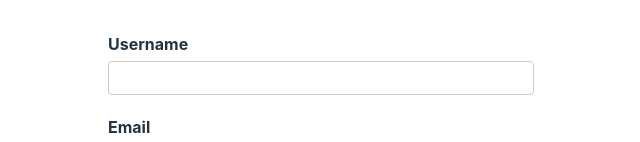
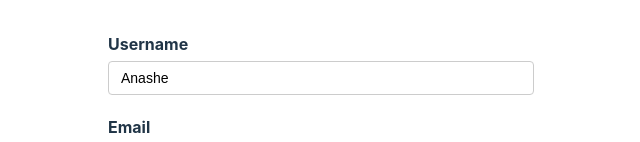
Before and after one commit to mavhezha/React-hook-form, a React (Vite) app: page / in a window 1280 px wide. Shown: the top 142 px of the page, without its empty margins (319-959 px from the left). Built offline with nearby package versions, Linux system fonts and the light colour scheme.

Commit message:
Update 3 files

```diff
--- a/src/App.css
+++ b/src/App.css
@@ -20,7 +20,7 @@ input[type="data"] {
   width: 400px;
   font-size: 14px;
   line-height: 1.428571437;
-  color: #fff;
+  color: #000;
   border-image: none;
   border: 1px solid #ccc;
   border-radius: 4px;
--- a/src/components/YouTubeForm.tsx
+++ b/src/components/YouTubeForm.tsx
@@ -8,7 +8,13 @@ type FormValues = {
 };
 
 function YouTubeForm() {
-  const form = useForm<FormValues>();
+  const form = useForm<FormValues>({
+    defaultValues: {
+      username: "Anashe",
+      email: "",
+      channel: "",
+    },
+  });
   const { register, control, handleSubmit, formState } = form;
   const { errors } = formState;
 
--- a/src/index.css
+++ b/src/index.css
@@ -6,7 +6,7 @@
 
   color-scheme: light dark;
   color: rgba(255, 255, 255, 0.87);
-  background-color: #242424;
+  background-color: #D3D3D3;
 
   font-synthesis: none;
   text-rendering: optimizeLegibility;
```
